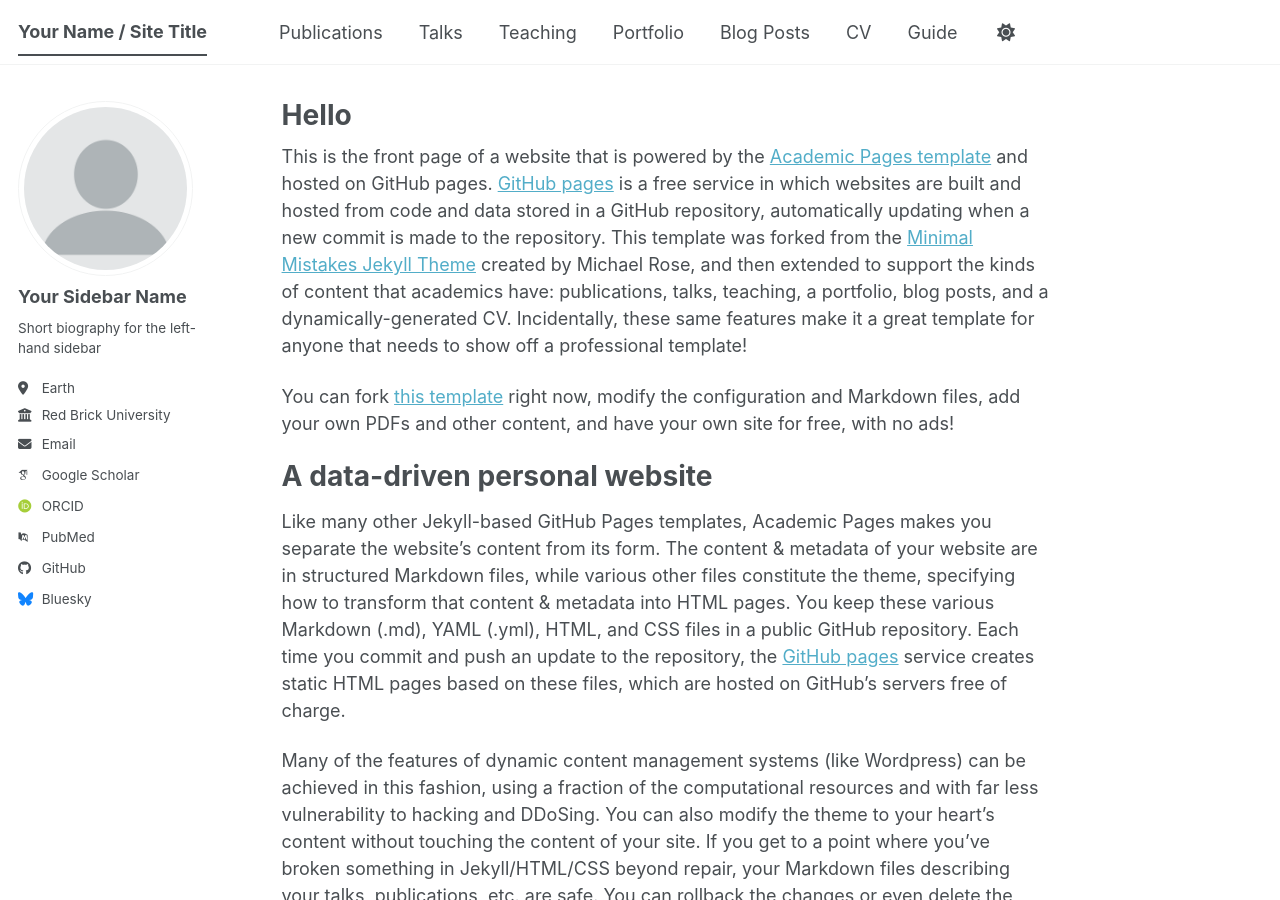
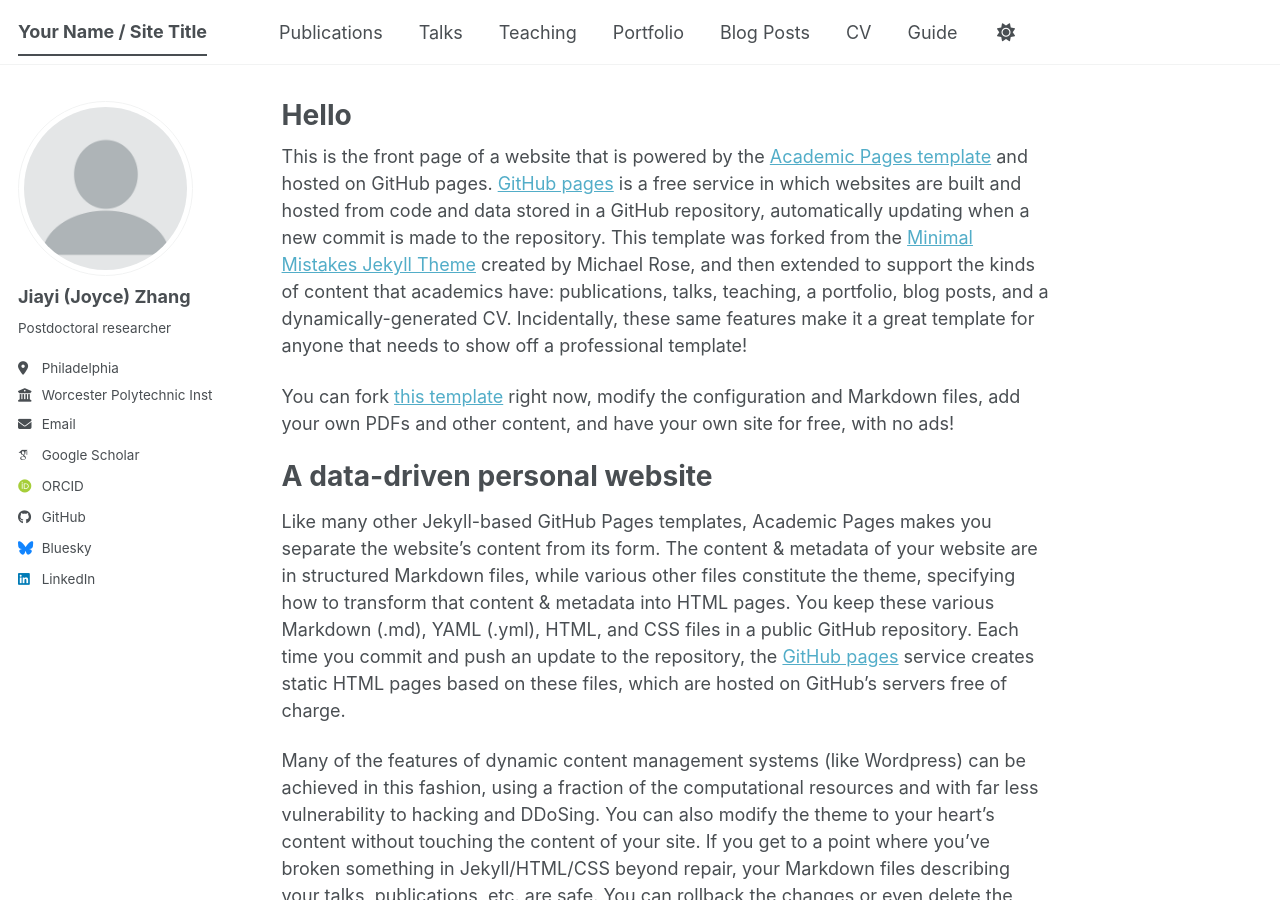
Before and after one commit to JZ2655/jz2655.github.io, a Jekyll site: the page built from _pages/about.md, in a window 1280 px wide and 900 px high. Built offline with Jekyll 4.4.1, drawn with Linux system fonts in a browser that asks for light colours; some web fonts are replaced; a script bundle is joined from its source files by our own code; library files that are not in the unit come from our copies.

Commit message:
Update _config.yml

```diff
--- a/_config.yml
+++ b/_config.yml
@@ -24,24 +24,24 @@
 author:
   # Biographic information
   avatar           : "profile.png"
-  name             : "Your Sidebar Name"
+  name             : "Jiayi (Joyce) Zhang"
   pronouns         : # example: "she/her"
-  bio              : "Short biography for the left-hand sidebar"
-  location         : "Earth"
-  employer         : "Red Brick University"
+  bio              : "Postdoctoral researcher"
+  location         : "Philadelphia"
+  employer         : "Worcester Polytechnic Institute"
   uri              : # URL
-  email            : "none@example.org"
+  email            : "jzhang31@wpi.edu"
 
   # Academic websites
   academia         : # URL
   arxiv            : # URL - Update with the correct link to your profile
-  googlescholar    : "https://scholar.google.com/citations?user=PS_CX0AAAAAJ"
+  googlescholar    : "https://scholar.google.com/citations?user=wsmdU28AAAAJ&hl=en"
   inspire-hep      : # URL
   impactstory      : # URL
-  orcid            : "https://orcid.org/yourorcidurl"
+  orcid            : "https://orcid.org/0000-0002-7334-4256"
   semantic         : # URL
   ssrn             : # URL
-  pubmed           : "https://www.ncbi.nlm.nih.gov/pubmed/?term=john+snow"
+  pubmed           : #"https://www.ncbi.nlm.nih.gov/pubmed/?term=john+snow"
   researchgate     : # URL
   scopus           : # URL
   zotero           : # URL
@@ -51,7 +51,7 @@
   bitbucket        : # Username - Update with your username on the site
   codepen          : # Username
   dribbble         : # Username
-  github           : "academicpages"
+  github           : "JZ2655"
   kaggle           : # Username
   stackoverflow    : # User number or user number and name (i.e., use "1" or "1/jeff-atwood")
 
@@ -66,7 +66,7 @@
   keybase          : # Username
   instagram        : # Username
   lastfm           : # Username
-  linkedin         : # Username
+  linkedin         : "https://www.linkedin.com/in/jzhang7718"
   mastodon         : # URL
   medium           : # URL
   pinterest        : # Username
```
